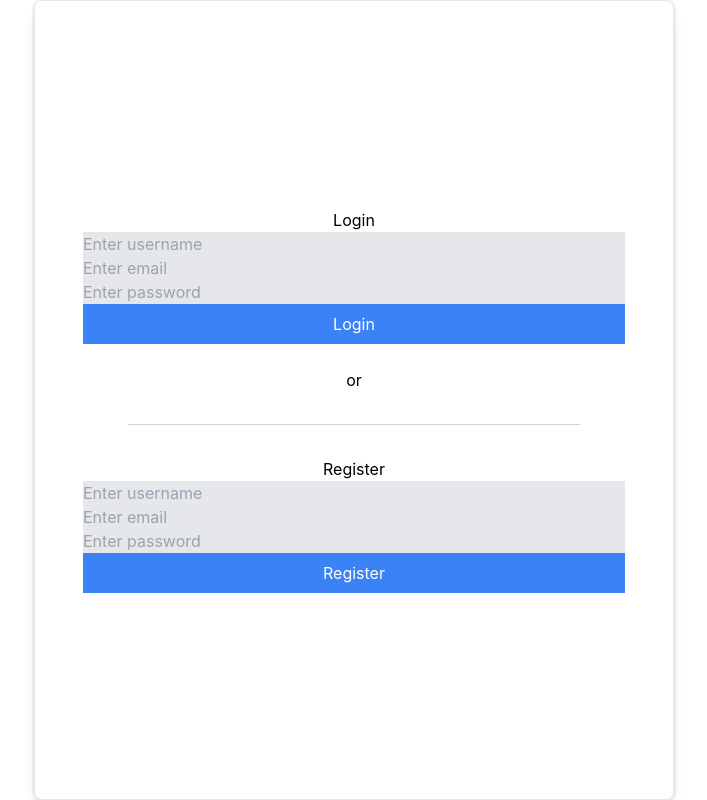
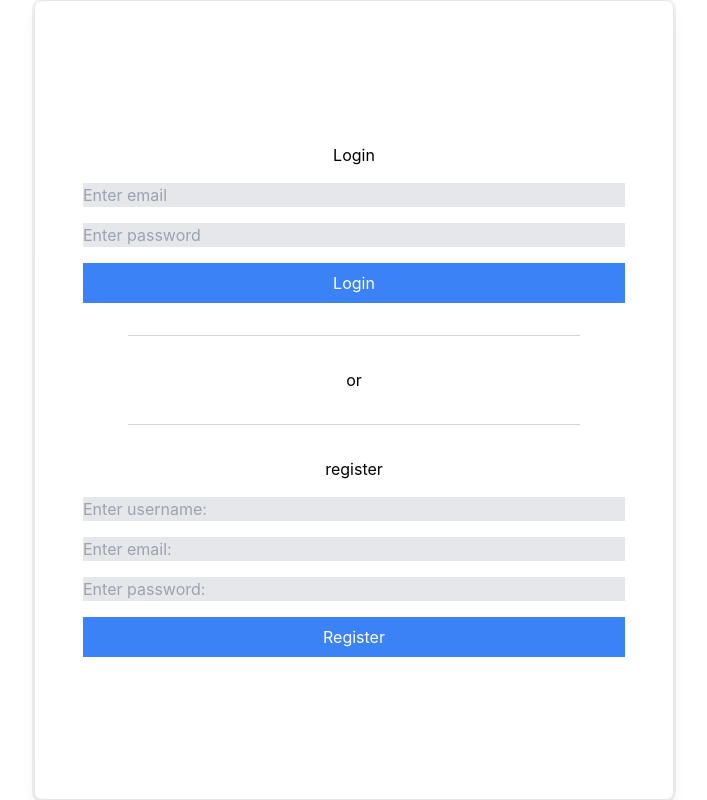
Before and after one commit to BartoszWeselak/dashboard-react, a React (Create React App) app in the folder dashboard/: page /auth/login in a window 1280 px wide. Shown: the whole page, without its empty margins (286-993 px from the left). Built offline with nearby package versions, Linux system fonts and the light colour scheme.

Commit message:
Add register form

```diff
--- a/dashboard/src/app/routes/auth/login.tsx
+++ b/dashboard/src/app/routes/auth/login.tsx
@@ -2,17 +2,25 @@ import React from "react";
 import { useAuth } from "../../../hooks/auth-context";
 import { AuthLayout } from "../../../layout/auth-layout";
 import { LoginForm } from "../../../features/auth/login-form";
+import { RegisterForm } from "../../../features/auth/register-form";
+import { Divider } from "../../../components/Divider";
+import { useNavigate } from "react-router-dom";
 
 export const LoginRoute = () => {
   const { user } = useAuth();
+  const navigate = useNavigate();
+
+  const handleSuccess = () => {
+    navigate("/dashboard");
+  };
 
   return (
     <AuthLayout>
-      <LoginForm
-        onSucces={function (): void {
-          throw new Error("Function not implemented.");
-        }}
-      ></LoginForm>
+      <LoginForm onSucces={handleSuccess} />
+      <Divider />
+      <h1>or</h1>
+      <Divider />
+      <RegisterForm onSucces={handleSuccess} />
     </AuthLayout>
   );
 };
--- a/dashboard/src/features/auth/login-form.tsx
+++ b/dashboard/src/features/auth/login-form.tsx
@@ -10,34 +10,25 @@ interface LoginFormProps {
 }
 
 export const LoginForm = ({ onSucces }: LoginFormProps) => {
-  const [username, setUsername] = useState("");
   const [email, setEmail] = useState("");
   const [password, setPassword] = useState("");
 
   const { login } = useAuth();
 
   const handleLogin = () => {
-    login(username, email, password);
+    login(email, password);
   };
 
   return (
     <>
-      <Form>
+      <Form className="flex flex-col gap-4">
         <h1>Login</h1>
-        <Input
-          type="text"
-          value={username}
-          onChange={(e) => setUsername(e.target.value)}
-          placeHolder="Enter username"
-        />
-
         <Input
           type="text"
           value={email}
           onChange={(e) => setEmail(e.target.value)}
           placeHolder="Enter email"
         />
-
         <Input
           type="text"
           value={password}
@@ -46,33 +37,6 @@ export const LoginForm = ({ onSucces }: LoginFormProps) => {
         />
         <Button onClick={handleLogin}>Login</Button>
       </Form>
-      <br />
-      <p>or</p>
-      <Divider />
-      <Form>
-        <h1>Register</h1>
-        <Input
-          type="text"
-          value={username}
-          onChange={(e) => setUsername(e.target.value)}
-          placeHolder="Enter username"
-        />
-
-        <Input
-          type="text"
-          value={email}
-          onChange={(e) => setEmail(e.target.value)}
-          placeHolder="Enter email"
-        />
-
-        <Input
-          type="text"
-          value={password}
-          onChange={(e) => setPassword(e.target.value)}
-          placeHolder="Enter password"
-        />
-        <Button onClick={handleLogin}>Register</Button>
-      </Form>
     </>
   );
 };
--- a/dashboard/src/features/auth/register-form.tsx
+++ b/dashboard/src/features/auth/register-form.tsx
@@ -1,9 +1,50 @@
-import React from "react";
+import React, { useState } from "react";
+import { useAuth } from "../../hooks/auth-context";
+import { Form } from "react-router-dom";
+import { Button } from "../../components/Button";
+import { Input } from "../../components/Input";
 
 interface RegisterFormProps {
   onSucces: () => void;
 }
 
 export const RegisterForm = ({ onSucces }: RegisterFormProps) => {
-  return <p>test</p>;
+  const [email, setEmail] = useState("");
+  const [password, setPassword] = useState("");
+  const [username, setUsername] = useState("");
+
+  const { register } = useAuth();
+
+  const handleRegister = () => {
+    register(username, email, password);
+  };
+
+  return (
+    <>
+      <Form className="flex flex-col gap-4">
+        <h1>register</h1>
+        <Input
+          type="text"
+          value={username}
+          onChange={(e) => setUsername(e.target.value)}
+          placeHolder="Enter username:"
+        />
+
+        <Input
+          type="text"
+          value={email}
+          onChange={(e) => setEmail(e.target.value)}
+          placeHolder="Enter email:"
+        />
+
+        <Input
+          type="text"
+          value={password}
+          onChange={(e) => setPassword(e.target.value)}
+          placeHolder="Enter password:"
+        />
+        <Button onClick={handleRegister}>Register</Button>
+      </Form>
+    </>
+  );
 };
--- a/dashboard/src/hooks/auth-context.tsx
+++ b/dashboard/src/hooks/auth-context.tsx
@@ -14,7 +14,8 @@ interface User {
 
 interface AuthContextType {
   user: User | null;
-  login: (username: string, email: string, password: string) => void;
+  login: (email: string, password: string) => void;
+  register: (username: string, email: string, password: string) => boolean;
   logout: () => void;
 }
 
@@ -28,24 +29,52 @@ export const AuthProvider = ({ children }: AuthProviderProps) => {
   const [user, setUser] = useState<User | null>(null);
 
   useEffect(() => {
-    const storedUser = localStorage.getItem("user");
+    const storedUser = localStorage.getItem("currentUser");
     if (storedUser) {
       setUser(JSON.parse(storedUser));
     }
   }, []);
 
-  const login = (username: string, email: string, password: string) => {
-    const user = { username, email, password };
-    setUser(user);
-    localStorage.setItem("user", JSON.stringify(user));
+  const login = (email: string, password: string) => {
+    const storedUsers = JSON.parse(localStorage.getItem("users") || "[]");
+    const existingUser = storedUsers.find(
+      (user: User) => user.email === email && user.password === password
+    );
+    if (existingUser) {
+      setUser(existingUser);
+      localStorage.setItem("currentUser", JSON.stringify(existingUser));
+    } else {
+      alert("Invalid email or password");
+    }
+  };
+
+  const register = (
+    username: string,
+    email: string,
+    password: string
+  ): boolean => {
+    const storedUsers = JSON.parse(localStorage.getItem("users") || "[]");
+    const existingUser = storedUsers.find((user: User) => user.email === email);
+
+    if (existingUser) {
+      alert("User with this email already exists");
+      return false;
+    }
+
+    const newUser: User = { username, email, password };
+    storedUsers.push(newUser);
+    localStorage.setItem("users", JSON.stringify(storedUsers));
+    setUser(newUser);
+    localStorage.setItem("currentUser", JSON.stringify(newUser));
+    return true;
   };
 
   const logout = () => {
     setUser(null);
-    localStorage.removeItem("user");
+    localStorage.removeItem("currentUser");
   };
 
-  const value = { user, login, logout };
+  const value = { user, login, register, logout };
   return <AuthContext.Provider value={value}>{children}</AuthContext.Provider>;
 };
 
--- a/dashboard/src/layout/dashboard-layout.tsx
+++ b/dashboard/src/layout/dashboard-layout.tsx
@@ -45,11 +45,8 @@ export const DashboardLayout = ({ children }: DashboardLayoutProps) => {
           )}
           <Dropdown>
             <DropdownItem src="https://picsum.photos/200">News</DropdownItem>
-            <DropdownItem src="https://picsum.photos/200">Wallet</DropdownItem>
-            <DropdownItem src="https://picsum.photos/200">
-              Catalague
-            </DropdownItem>
-            <DropdownItem src="https://picsum.photos/200">Admin</DropdownItem>
+            <DropdownItem src="/dashboard">Catalague</DropdownItem>
+
             {user ? (
               <DropdownItem>
                 <Button
```
